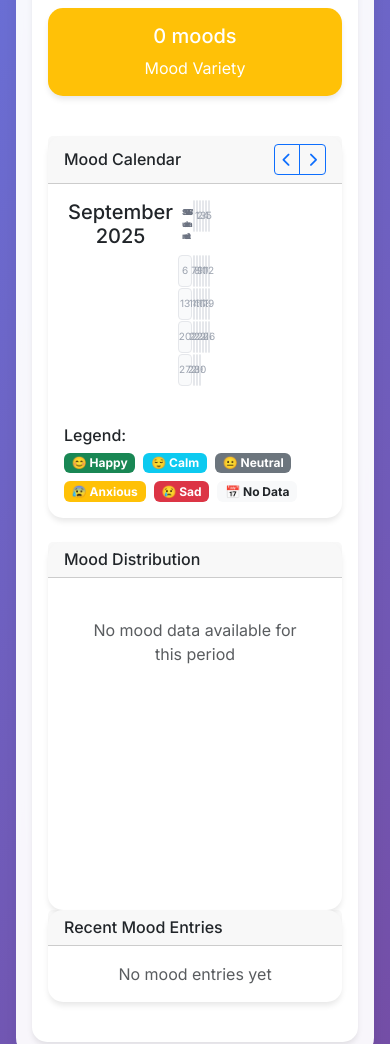
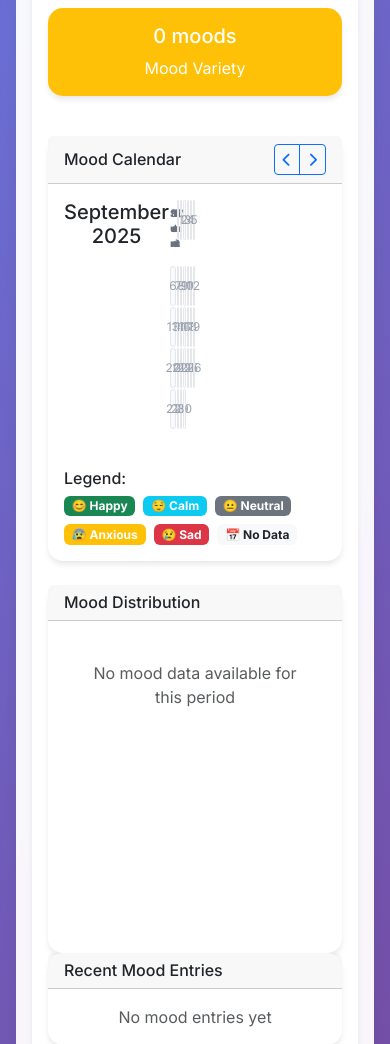
Before and after one commit to Jack-Miller1/SmartJournalV2, a Flask app: page /mood-analytics in a window 390 px wide. Shown: the part 665-1709 px from the top of the page. Run offline with Flask 3, Linux system fonts and the light colour scheme; the visitor is signed in with stand-in values (Sample User, id 1); data that the repository does not hold is empty; some libraries are stand-ins or nearby versions.

Commit message:
📅 Fix calendar layout and mobile scrunching
Desktop improvements:
- Calendar now fills full width (100%) instead of constrained width
- Month/year title properly positioned above calendar
- Better proportions with proper spacing
- Larger day boxes (50px height) for better readability

Mobile fixes:
- Removed all padding that was causing scrunching
- Calendar takes full mobile width
- Proper day box sizes (45px tablets, 40px phones)
- Clean spacing without overflow issues
- Month/year title stays above calendar on mobile

Calendar now properly fills available space on all devices! 📱💻

```diff
--- a/templates/mood_analytics.html
+++ b/templates/mood_analytics.html
@@ -139,24 +139,23 @@
 .mood-calendar {
     display: grid;
     grid-template-columns: repeat(7, 1fr);
-    gap: 2px;
+    gap: 3px;
     margin-bottom: 20px;
-    max-width: 500px;
-    margin-left: auto;
-    margin-right: auto;
+    width: 100%;
+    max-width: 100%;
 }
 
 .calendar-day {
     border: 1px solid #e5e7eb;
-    border-radius: 4px;
+    border-radius: 6px;
     display: flex;
     align-items: center;
     justify-content: center;
-    font-size: 14px;
+    font-size: 16px;
     cursor: pointer;
     transition: all 0.2s ease;
     position: relative;
-    height: 40px;
+    height: 50px;
     width: 100%;
 }
 
@@ -186,18 +185,18 @@
 .calendar-header {
     display: grid;
     grid-template-columns: repeat(7, 1fr);
-    gap: 2px;
-    margin-bottom: 8px;
+    gap: 3px;
+    margin-bottom: 10px;
 }
 
 .calendar-header-day {
     text-align: center;
     font-weight: bold;
     color: #6b7280;
-    padding: 6px 0;
-    font-size: 12px;
+    padding: 10px 0;
+    font-size: 14px;
     background-color: #f8fafc;
-    border-radius: 4px;
+    border-radius: 6px;
 }
 
 .mood-tooltip {
@@ -223,61 +222,47 @@
         gap: 2px;
         width: 100%;
         max-width: 100%;
-        margin-left: 0;
-        margin-right: 0;
-        padding: 0 8px;
+        padding: 0;
+        margin: 0 0 20px 0;
+    }
+
+    .calendar-day {
+        font-size: 14px;
+        height: 45px;
+        min-width: 0;
         box-sizing: border-box;
     }
 
-    .calendar-day {
+    .calendar-header-day {
         font-size: 12px;
-        height: 38px;
+        padding: 8px 0;
         min-width: 0;
         box-sizing: border-box;
-        display: flex;
-        align-items: center;
-        justify-content: center;
-    }
-
-    .calendar-header-day {
-        font-size: 10px;
-        padding: 8px 0;
-        height: auto;
-        min-width: 0;
-        box-sizing: border-box;
-        text-align: center;
-        font-weight: bold;
     }
 
     .calendar-header {
         gap: 2px;
-        margin-bottom: 6px;
-        display: grid;
-        grid-template-columns: repeat(7, 1fr);
+        margin-bottom: 8px;
         width: 100%;
-        box-sizing: border-box;
-        padding: 0 8px;
     }
 }
 
 @media (max-width: 480px) {
     .mood-calendar {
         gap: 1px;
-        padding: 0 4px;
     }
 
     .calendar-day {
-        font-size: 10px;
-        height: 32px;
+        font-size: 12px;
+        height: 40px;
     }
 
     .calendar-header-day {
-        font-size: 8px;
+        font-size: 10px;
         padding: 6px 0;
     }
 
     .calendar-header {
-        padding: 0 4px;
         gap: 1px;
     }
 }
```
